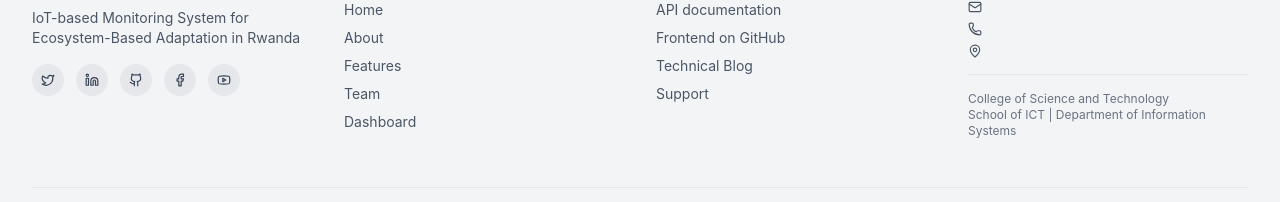
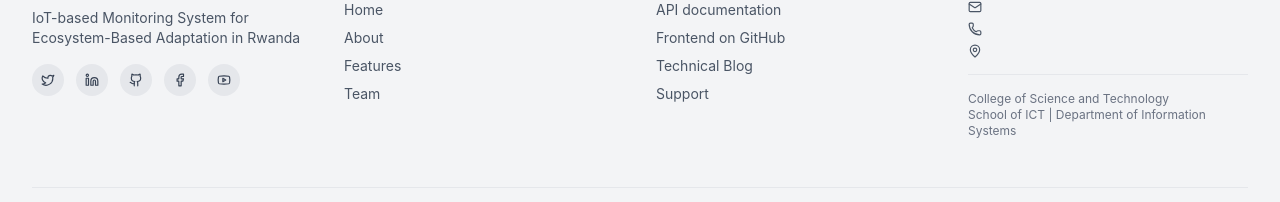
Before and after one commit to Olivier0324/-eba-iot-system-frontend, a React (Vite) app: page / in a window 1280 px wide. Shown: the part 3940-4142 px from the top of the page. Built offline with nearby package versions, Linux system fonts and the light colour scheme; no server answers.

Commit message:
Remove Dashboard link from Footer component
Removed the Dashboard link from the footer component.

```diff
--- a/src/components/common/Footer.jsx
+++ b/src/components/common/Footer.jsx
@@ -111,11 +111,7 @@ const Footer = () => {
                   Team
                 </button>
               </li>
-              <li>
-                <Link to="/dashboard" className="hover:text-eco-400 transition">
-                  Dashboard
-                </Link>
-              </li>
+
             </ul>
           </div>
 
```
